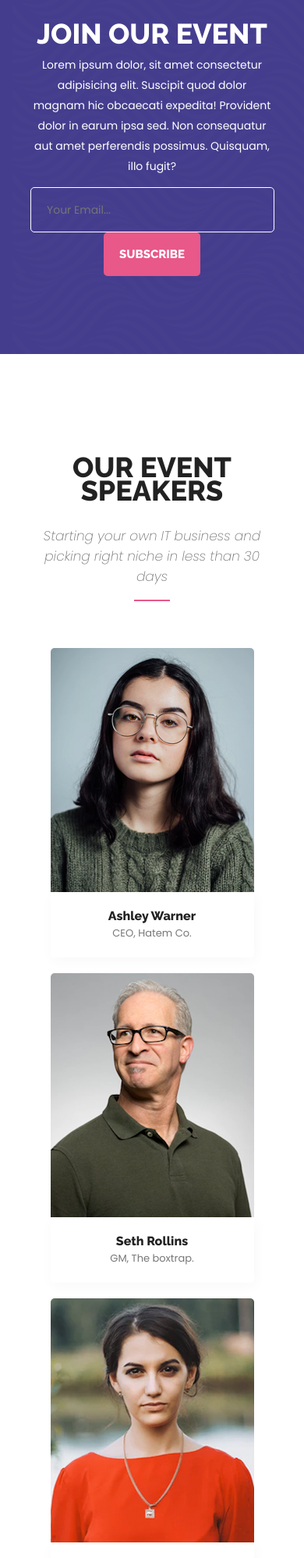
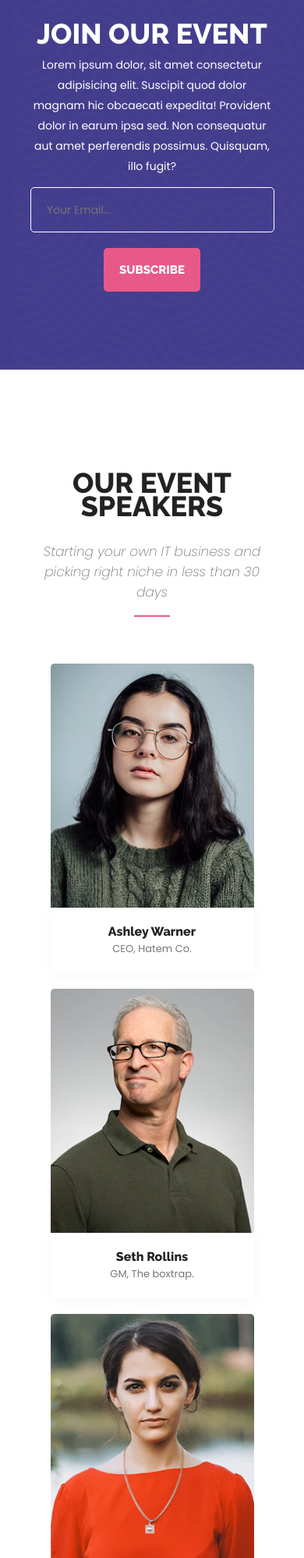
Before and after one commit to michaelyiu/Lisbon, a plain HTML site: page index.html in a window 390 px wide. Shown: the part 3318-5316 px from the top of the page at 78% size. Drawn offline with Linux system fonts and the light colour scheme.

Commit message:
minor fixes in styles.. final commit

```diff
--- a/styles/style.scss
+++ b/styles/style.scss
@@ -229,6 +229,16 @@ section.join-event{
         padding: 15px 20px;
     }
 }
+
+@media(max-width: 768px){
+    section.join-event{
+        input[type="button"]{
+            margin-top: 20px;
+        }
+    }
+
+}
+
 /*End of join event section */
 //////////////////////////////
 
@@ -700,6 +710,7 @@ section.schedule{
                 // align-items: center;
                 justify-content: center;
                 .day{
+                    padding: 15px;
                     width: 25%;
                 }
             }
```
Also changed, not shown: styles/style.css.
